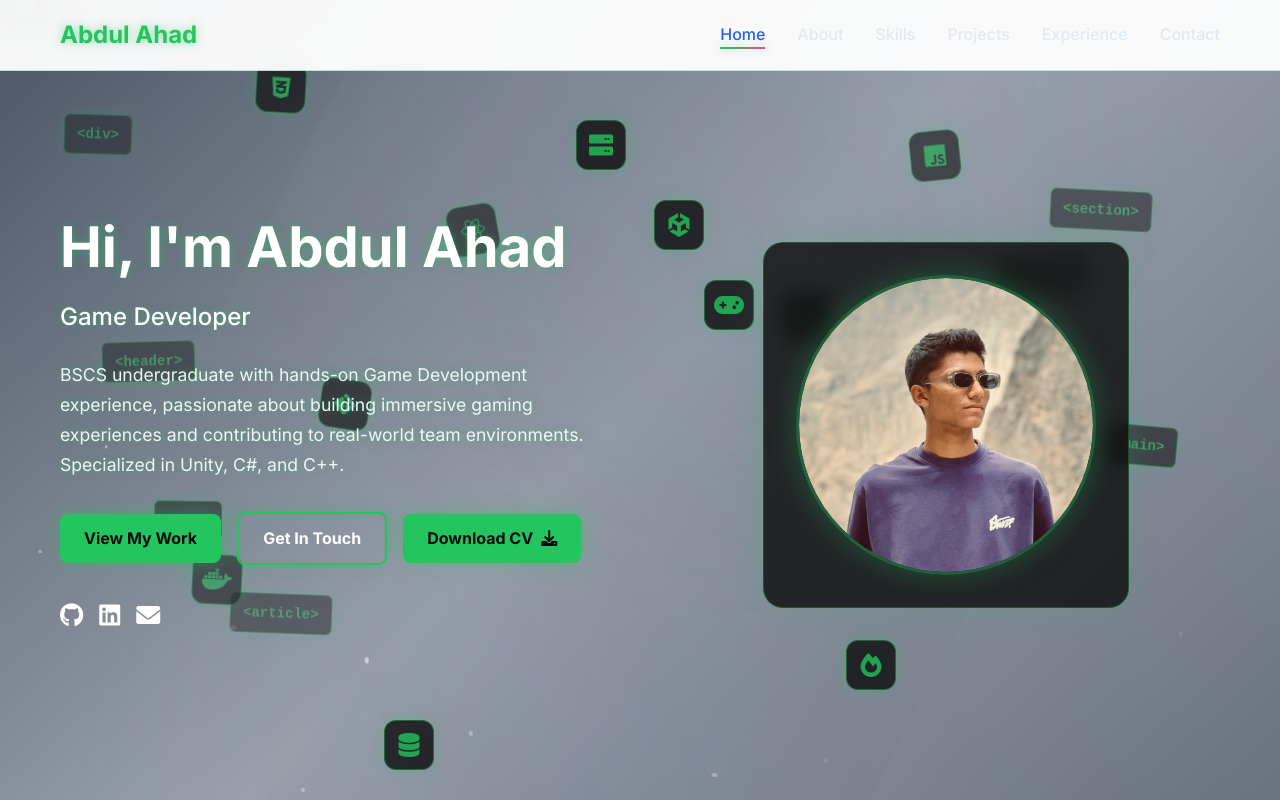
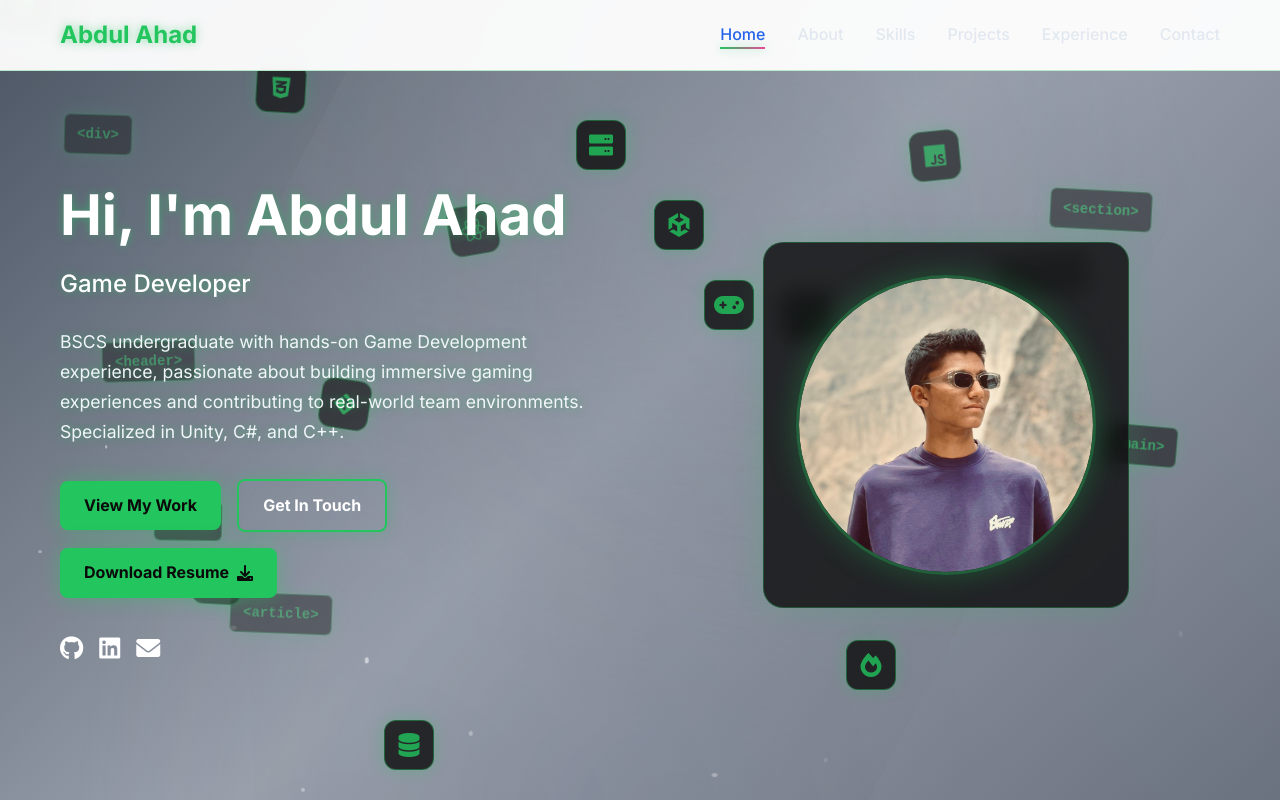
Before and after one commit to str-Abdul/Portfolio-Website, a plain HTML site: page index.html in a window 1280 px wide. Shown: the top 800 px of the page. Drawn offline with Linux system fonts and the light colour scheme.

Commit message:
Revert button text to 'Download Resume'

```diff
--- a/index.html
+++ b/index.html
@@ -124,7 +124,7 @@
                 <div class="hero-buttons">
                     <a href="#projects" class="btn btn-primary">View My Work</a>
                     <a href="#contact" class="btn btn-secondary">Get In Touch</a>
-                    <a href="Abdul_Ahad_CV.pdf" download class="btn btn-primary">Download CV <i class="fas fa-download"></i></a>
+                    <a href="Abdul_Ahad_CV.pdf" download class="btn btn-primary">Download Resume <i class="fas fa-download"></i></a>
                 </div>
                 <div class="hero-social">
                     <a href="https://github.com/str-Abdul" class="social-link"><i class="fab fa-github"></i></a>
--- a/script.js
+++ b/script.js
@@ -227,15 +227,15 @@
     });
 });
 
-// Parallax effect for hero section
-window.addEventListener('scroll', () => {
-    const scrolled = window.pageYOffset;
-    const hero = document.querySelector('.hero');
-    if (hero) {
-        const rate = scrolled * -0.5;
-        hero.style.transform = `translateY(${rate}px)`;
-    }
-});
+// Parallax effect for hero section - DISABLED to prevent shaking
+// window.addEventListener('scroll', () => {
+//     const scrolled = window.pageYOffset;
+//     const hero = document.querySelector('.hero');
+//     if (hero) {
+//         const rate = scrolled * -0.5;
+//         hero.style.transform = `translateY(${rate}px)`;
+//     }
+// });
 
 // Loading animation
 window.addEventListener('load', () => {
```
